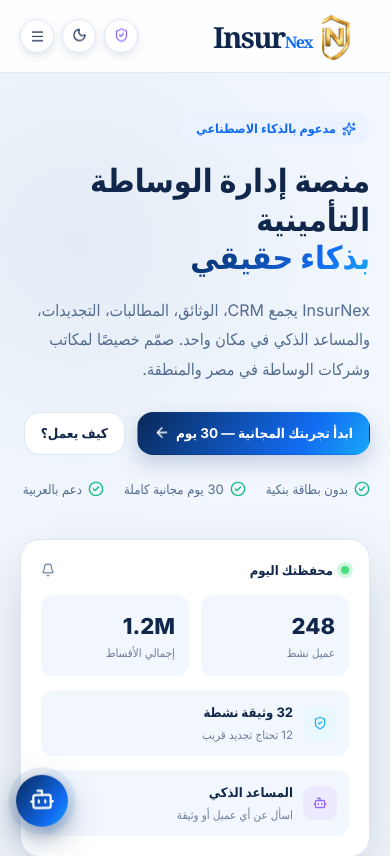
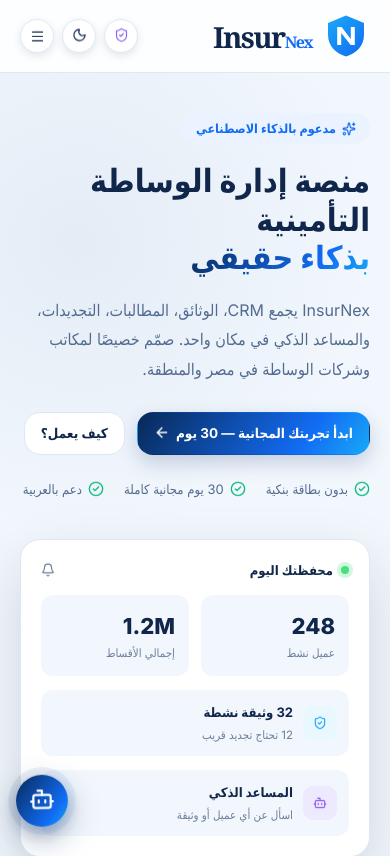
Before and after one commit to eslamshahin1087-lab/InsurNex, a React (Vite) app: page /welcome in a window 390 px wide. Shown: the top 856 px of the page. Built offline with nearby package versions, Linux system fonts and the light colour scheme; no server answers; a web font is replaced by a local one.

Commit message:
Polish InsurNex responsive brand and view links

```diff
--- a/src/components/Logo.tsx
+++ b/src/components/Logo.tsx
@@ -1,4 +1,4 @@
-import type { HTMLAttributes } from 'react';
+import { useId, type HTMLAttributes } from 'react';
 
 export type LogoVariant = 'lockup' | 'mark' | 'stacked';
 
@@ -7,21 +7,42 @@ type LogoProps = Pick<HTMLAttributes<HTMLSpanElement>, 'className' | 'id' | 'sty
   variant?: LogoVariant;
 };
 
-// This transparent PNG is the exact supplied InsurNex artwork already stored in
-// public/branding/logo-light.png. It is used in both themes to preserve the
-// supplied gold finish without adding a theme-dependent background rectangle.
-const BRAND_ARTWORK = '/branding/logo-light.png';
-const STACKED_LOGO = BRAND_ARTWORK;
+function BrandMark({ label, className = '' }: { label?: string; className?: string }) {
+  const gradientId = `inx-mark-${useId().replace(/:/g, '')}`;
 
-function BrandMark({ label, className = '' }: { label: string; className?: string }) {
   return (
-    <span className={`inx-logo-mark ${className}`.trim()} role="img" aria-label={label}>
-      <img
-        className="inx-logo-mark-artwork"
-        src={BRAND_ARTWORK}
-        alt=""
-        aria-hidden="true"
-      />
+    <span
+      className={`inx-logo-mark ${className}`.trim()}
+      role={label ? 'img' : undefined}
+      aria-label={label}
+      aria-hidden={label ? undefined : true}
+    >
+      <svg viewBox="0 0 48 48" fill="none" aria-hidden="true" focusable="false">
+        <defs>
+          <linearGradient id={gradientId} x1="6" y1="5" x2="40" y2="44" gradientUnits="userSpaceOnUse">
+            <stop stopColor="#19A9F8" />
+            <stop offset="1" stopColor="#126CF3" />
+          </linearGradient>
+        </defs>
+        <path
+          d="M24 3.5 42 11v11.4c0 11.3-7.2 18.5-18 22.1C13.2 40.9 6 33.7 6 22.4V11l18-7.5Z"
+          fill={`url(#${gradientId})`}
+        />
+        <path
+          d="M15.2 15.1h4.4l9.2 11.8V15.1h4v18h-4.1l-9.5-12.2v12.2h-4v-18Z"
+          fill="white"
+          fillRule="evenodd"
+          clipRule="evenodd"
+        />
+      </svg>
+    </span>
+  );
+}
+
+function Wordmark() {
+  return (
+    <span className="inx-logo-wordmark" aria-hidden="true">
+      Insur<span>Nex</span>
     </span>
   );
 }
@@ -32,28 +53,20 @@ export default function Logo({
   className,
   ...rest
 }: LogoProps) {
-  if (variant === 'stacked') {
-    return (
-      <img
-        src={STACKED_LOGO}
-        alt={alt}
-        data-logo-variant={variant}
-        className={className}
-        {...rest}
-      />
-    );
-  }
-
   if (variant === 'mark') {
     return <BrandMark label={alt} className={className} />;
   }
 
   return (
-    <span className={`inx-logo-lockup ${className ?? ''}`.trim()} data-logo-variant={variant} role="img" aria-label={alt} {...rest}>
-      <BrandMark label="" className="inx-logo-symbol" />
-      <span className="inx-logo-wordmark" aria-hidden="true">
-        Insur<span>Nex</span>
-      </span>
+    <span
+      className={`inx-logo-lockup ${variant === 'stacked' ? 'inx-logo-stacked' : ''} ${className ?? ''}`.trim()}
+      data-logo-variant={variant}
+      role="img"
+      aria-label={alt}
+      {...rest}
+    >
+      <BrandMark className="inx-logo-symbol" />
+      <Wordmark />
     </span>
   );
 }
```
